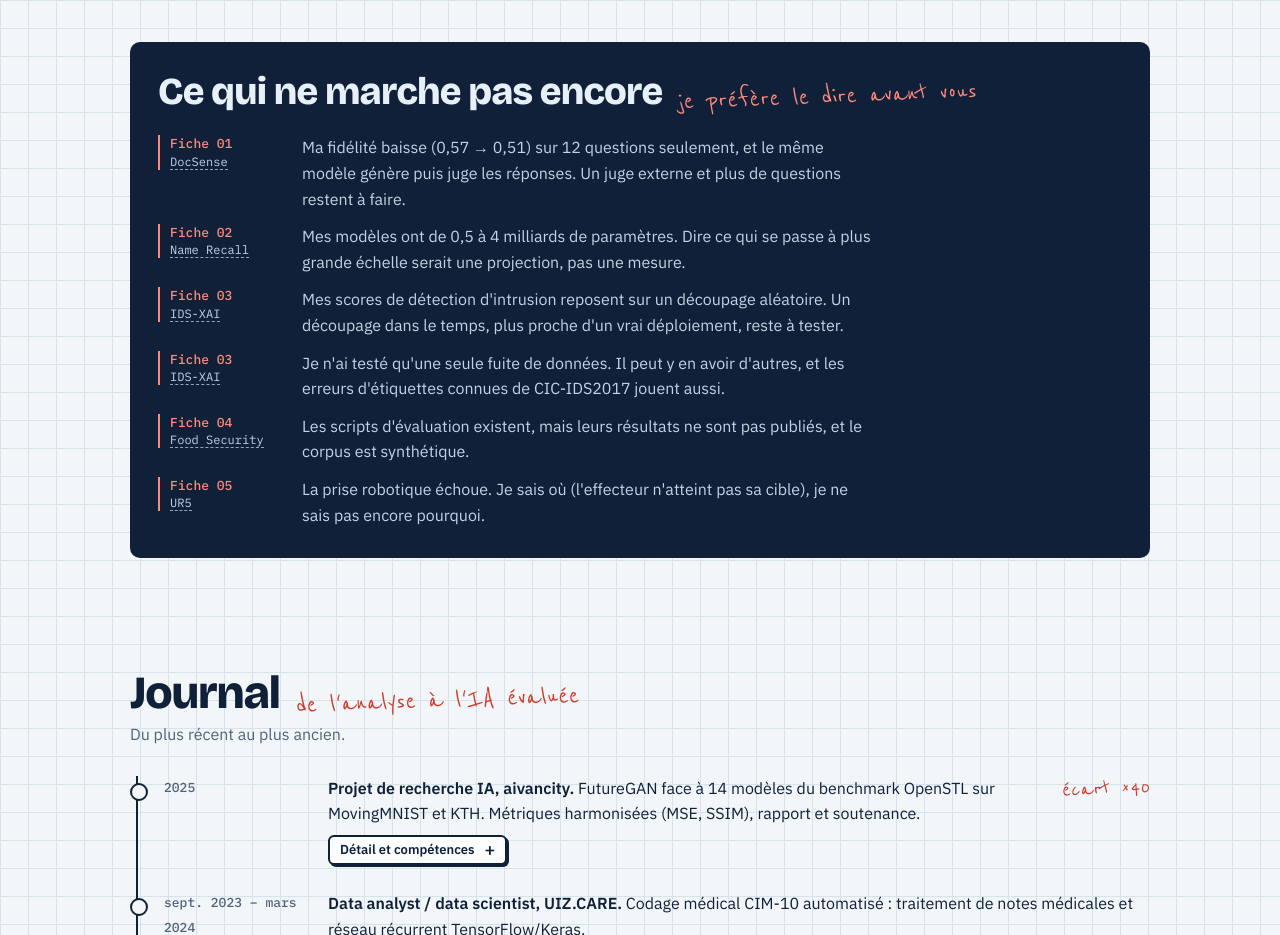
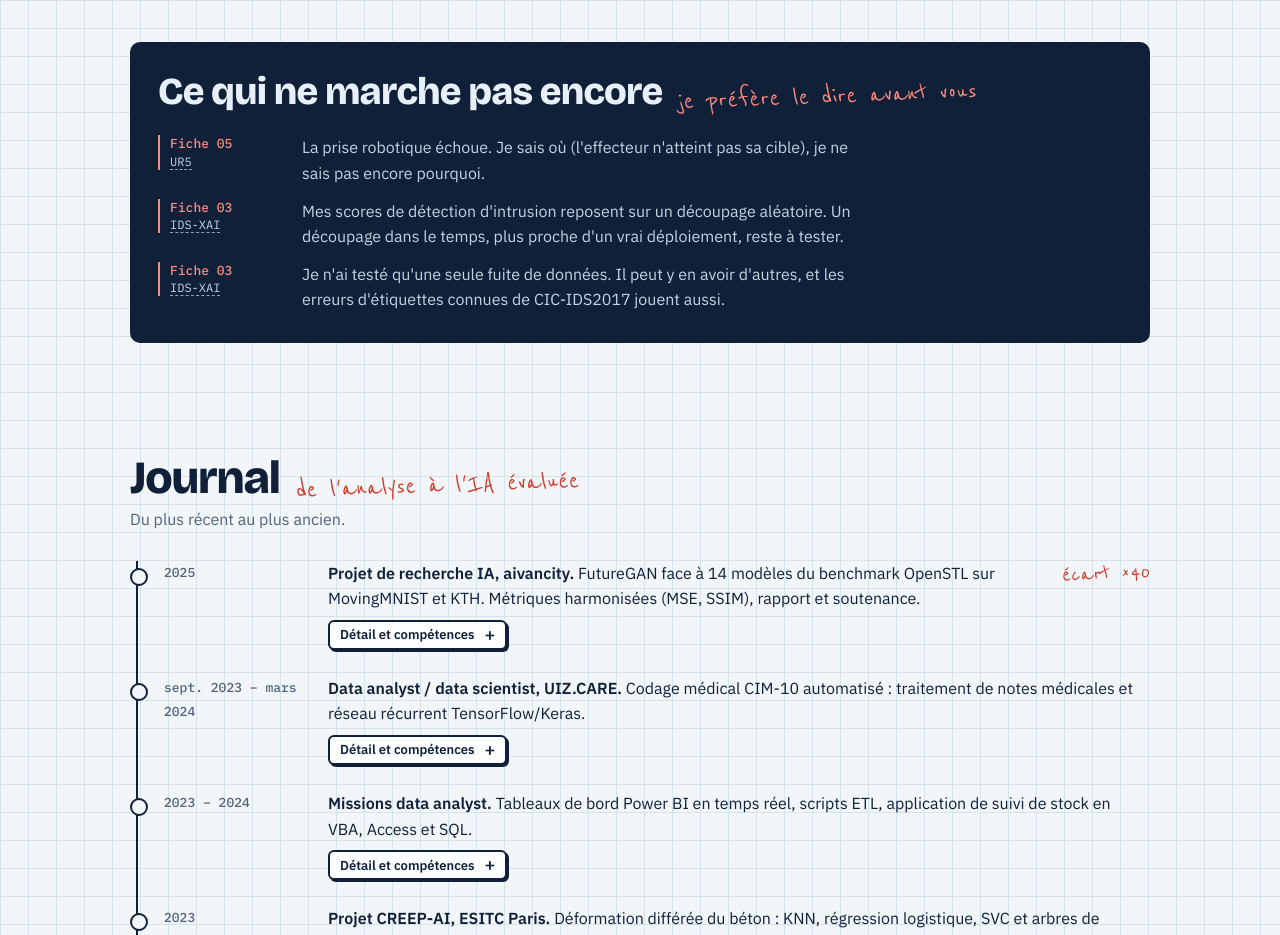
Before and after one commit to nataname78/nataname78.github.io, a plain HTML site: page index.html in a window 1280 px wide. Shown: the part 2352-3287 px from the top of the page. Drawn offline with nearby package versions, Linux system fonts and the light colour scheme.

Commit message:
Portfolio : retour aux 3 points d'origine, avec le numéro de fiche
Removed duplicate entry for 'Fiche 05' and updated list.

```diff
--- a/index.html
+++ b/index.html
@@ -421,12 +421,9 @@ section{padding:56px 0}
   <div class="raw">
     <div class="sh"><h2>Ce qui ne marche pas encore</h2><span class="hand">je préfère le dire avant vous</span></div>
     <ul>
-      <li><a class="ref" href="#f1"><b>Fiche 01</b><i>DocSense</i></a><p>Ma fidélité baisse (0,57 → 0,51) sur 12 questions seulement, et le même modèle génère puis juge les réponses. Un juge externe et plus de questions restent à faire.</p></li>
-      <li><a class="ref" href="#f2"><b>Fiche 02</b><i>Name Recall</i></a><p>Mes modèles ont de 0,5 à 4 milliards de paramètres. Dire ce qui se passe à plus grande échelle serait une projection, pas une mesure.</p></li>
+      <li><a class="ref" href="#f5"><b>Fiche 05</b><i>UR5</i></a><p>La prise robotique échoue. Je sais où (l'effecteur n'atteint pas sa cible), je ne sais pas encore pourquoi.</p></li>
       <li><a class="ref" href="#f3"><b>Fiche 03</b><i>IDS-XAI</i></a><p>Mes scores de détection d'intrusion reposent sur un découpage aléatoire. Un découpage dans le temps, plus proche d'un vrai déploiement, reste à tester.</p></li>
       <li><a class="ref" href="#f3"><b>Fiche 03</b><i>IDS-XAI</i></a><p>Je n'ai testé qu'une seule fuite de données. Il peut y en avoir d'autres, et les erreurs d'étiquettes connues de CIC-IDS2017 jouent aussi.</p></li>
-      <li><a class="ref" href="#f4"><b>Fiche 04</b><i>Food Security</i></a><p>Les scripts d'évaluation existent, mais leurs résultats ne sont pas publiés, et le corpus est synthétique.</p></li>
-      <li><a class="ref" href="#f5"><b>Fiche 05</b><i>UR5</i></a><p>La prise robotique échoue. Je sais où (l'effecteur n'atteint pas sa cible), je ne sais pas encore pourquoi.</p></li>
     </ul>
   </div>
 </div></section>
```
